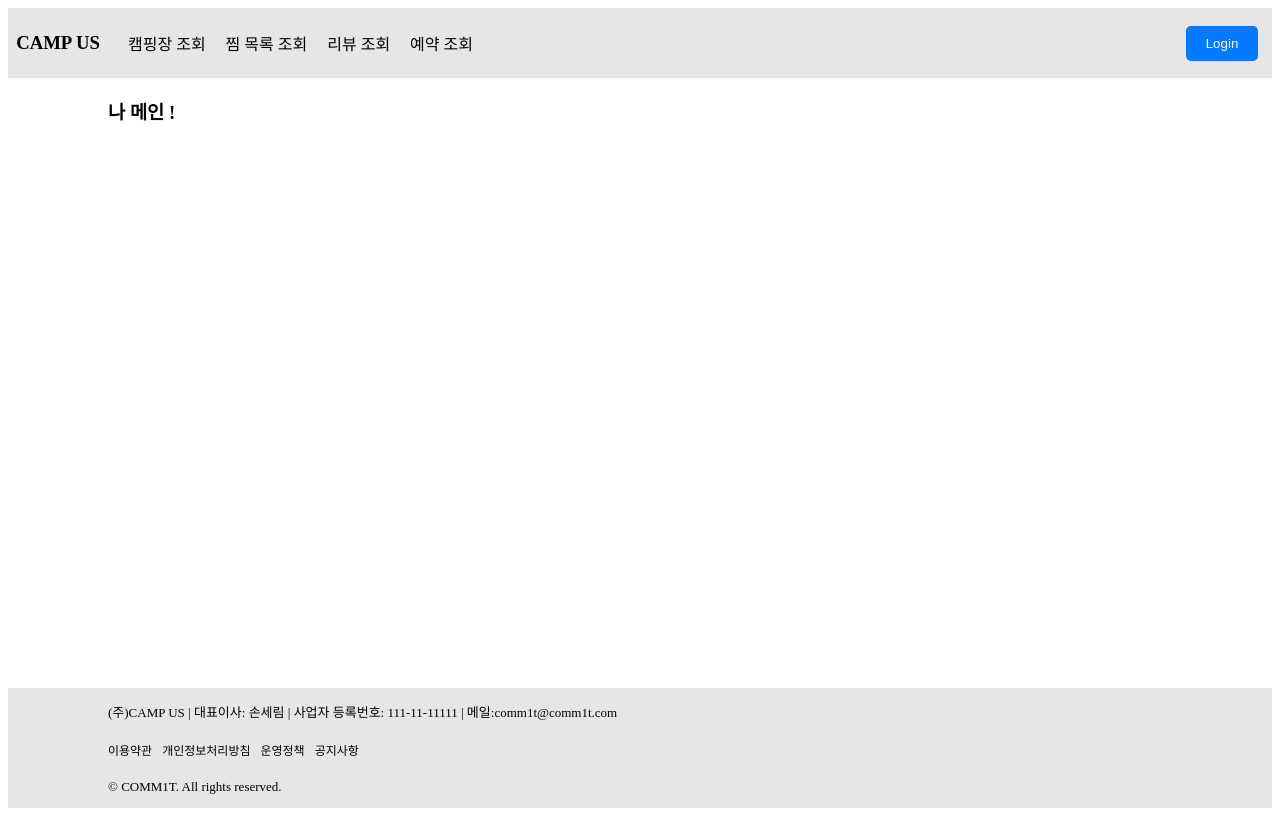
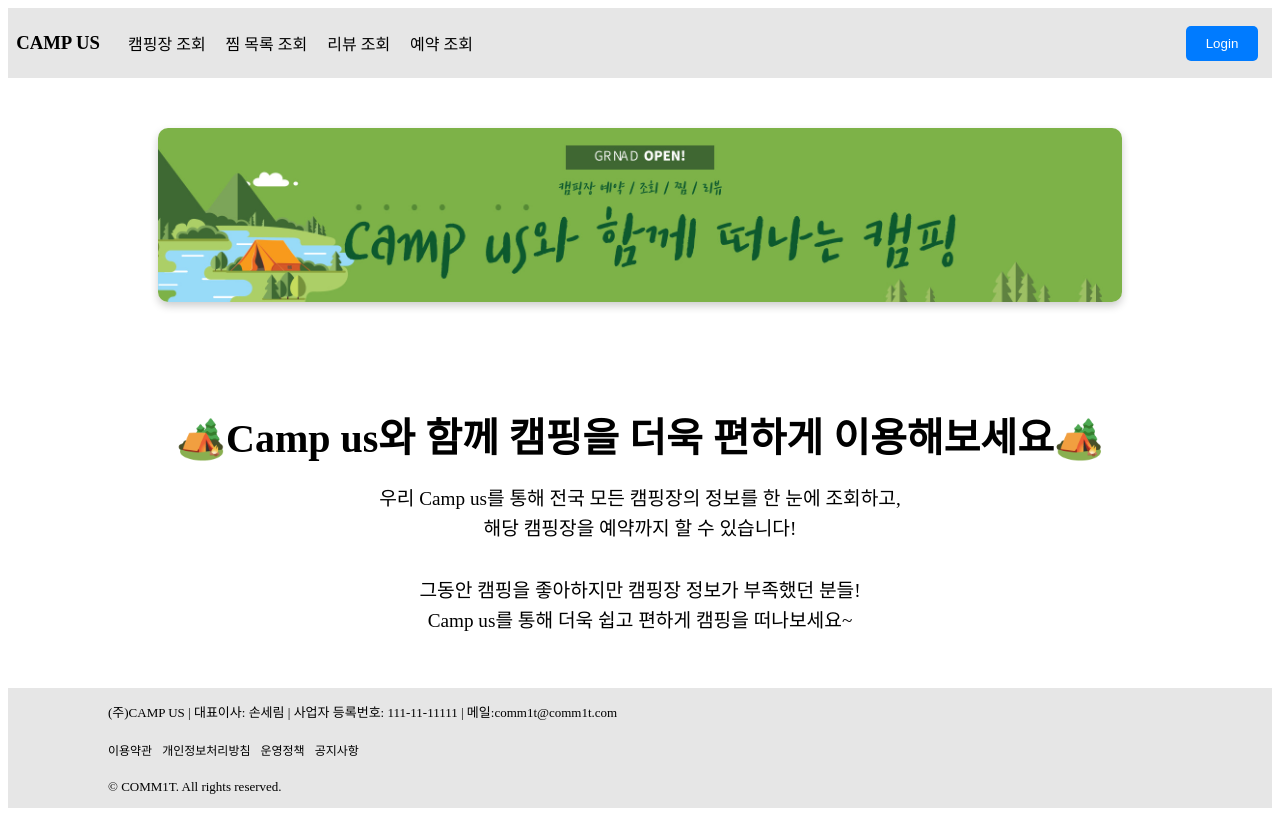
Before and after one commit to 1COMM1T/Camp_us_front, a Vue app in the folder camp_us/: page / in a window 1280 px wide. Built offline with nearby package versions, Linux system fonts and the light colour scheme.

Commit message:
Feat: 메인화면 추가

```diff
--- a/camp_us/src/views/Main.vue
+++ b/camp_us/src/views/Main.vue
@@ -1,13 +1,60 @@
 <template>
-    <div>
-    <h3> 나 메인 !</h3>
+    <div class="main-container">
+      <!-- 배너 이미지 -->
+      <div class="banner">
+        <img src="@/assets/banner.jpg" alt="Site Banner" class="banner-image" />
+      </div>
+
+      <!-- 사이트 소개 문구 -->
+      <div class="site-introduction">
+        <h2>🏕️Camp us와 함께 캠핑을 더욱 편하게 이용해보세요🏕️</h2>
+        <p v-html="introductionText">
+
+        </p>
+      </div>
     </div>
-</template>
+  </template>
 
-<script setup>
+  <script setup>
+    const introductionText =
+    `우리 Camp us를 통해 전국 모든 캠핑장의 정보를 한 눈에 조회하고, <br>
+    해당 캠핑장을 예약까지 할 수 있습니다! <br>
+    <br>
+    그동안 캠핑을 좋아하지만 캠핑장 정보가 부족했던 분들! <br>
+    Camp us를 통해 더욱 쉽고 편하게 캠핑을 떠나보세요~`
+  </script>
 
-</script>
+  <style scoped>
+  .main-container {
+    text-align: center;
+    padding: 50px;
+  }
 
-<style scoped>
+  .banner {
+    margin-bottom: 100px;
+  }
 
-</style>
+  .banner-image {
+    width: 100%;
+    max-width: 2000px; /* 배너 이미지의 최대 너비를 설정 */
+    height: auto;
+    border-radius: 10px;
+    box-shadow: 0 4px 8px rgba(0, 0, 0, 0.2);
+  }
+
+  .site-introduction {
+    margin-top: 20px;
+  }
+
+  .site-introduction h2 {
+    font-size: 2.5em;
+    margin-bottom: 20px;
+  }
+
+  .site-introduction p {
+    font-size: 1.2em;
+    line-height: 1.6;
+    max-width: 800px;
+    margin: 0 auto;
+  }
+  </style>
```
Also changed, not shown: camp_us/src/assets/banner.jpg (added).
